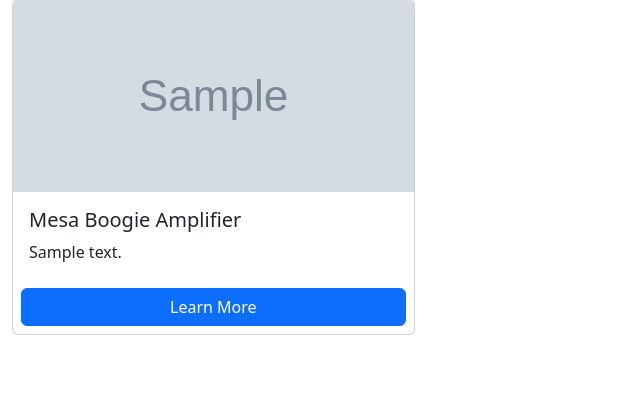
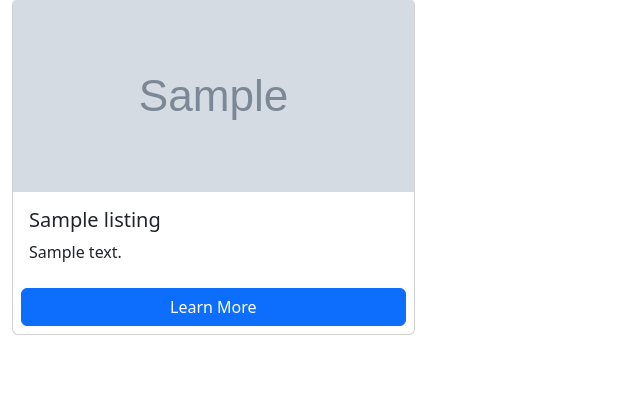
Before and after one commit to catbirdseatio/commerce, a Django app: template templates/auctions/index.html in a window 1280 px wide. Shown: the part 248-650 px from the top of the page, without its empty margins (0-640 px from the left). Run offline with Django 3.2, Linux system fonts and the light colour scheme; tables that the repository leaves empty hold one stand-in row (values such as "Sample post"); the template is opened without the code that fills it: values that come from a table or form of the project are taken from there, most other values are stand-ins (such as "Sample title", 1, 10 or a date in 2020); grey boxes marked "Sample" are stand-in pictures.

Commit message:
fixed link

```diff
--- a/templates/includes/_listings.html
+++ b/templates/includes/_listings.html
@@ -4,11 +4,11 @@
     <div class="card">
       <img src="{{ listing.profile_image.url }}" alt="{{ lisiting.title }}" class="card-img-top" />
       <div class="card-body">
-        <h5 class="card-title">Mesa Boogie Amplifier</h5>
+        <h5 class="card-title">{{ listing.title }}</h5>
         <p class="card-text">{{ listing.description|truncatewords:15 }}</p>
       </div>
       <div class="d-grid m-2">
-        <a href="" class="btn btn-primary btn-block">Learn More</a>
+        <a href="{{ listing.get_abosolute_url }}" class="btn btn-primary btn-block">Learn More</a>
       </div>
     </div>
   </div>
```
